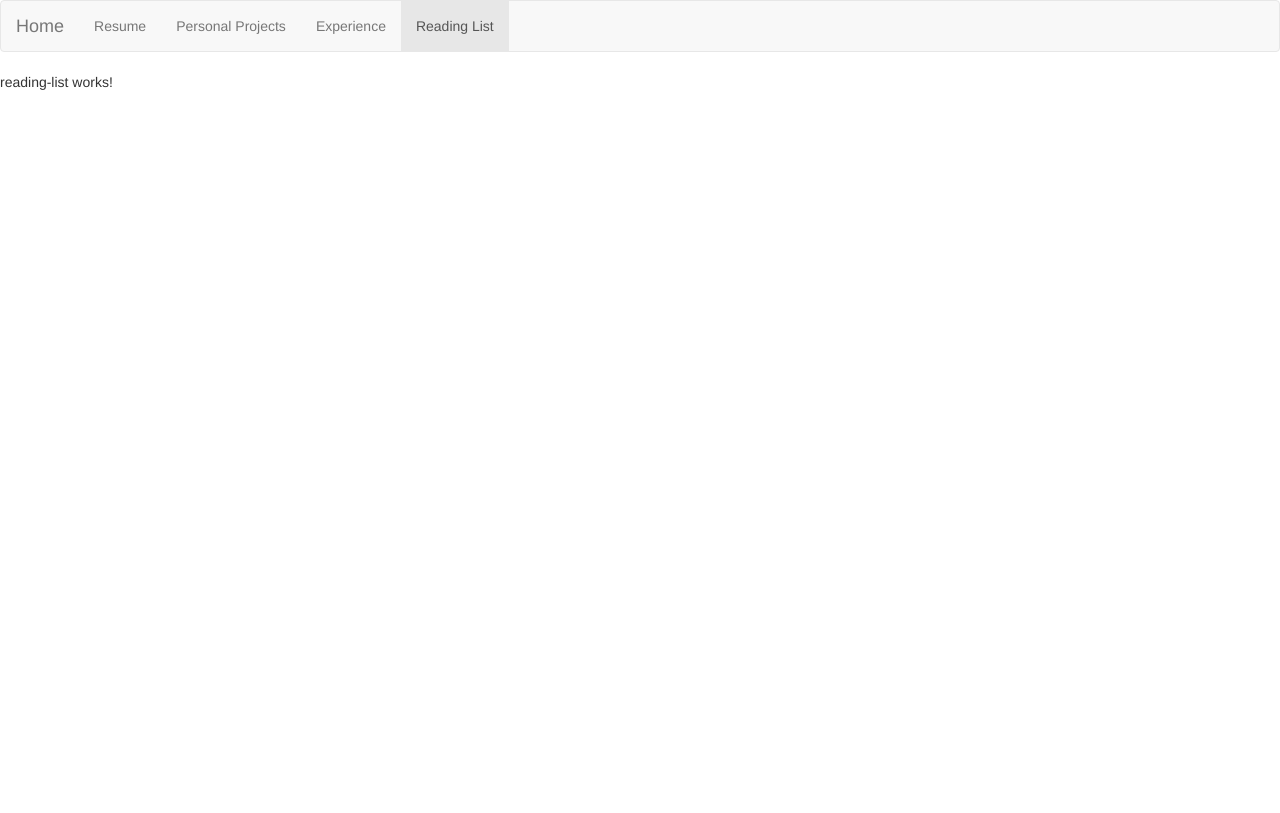
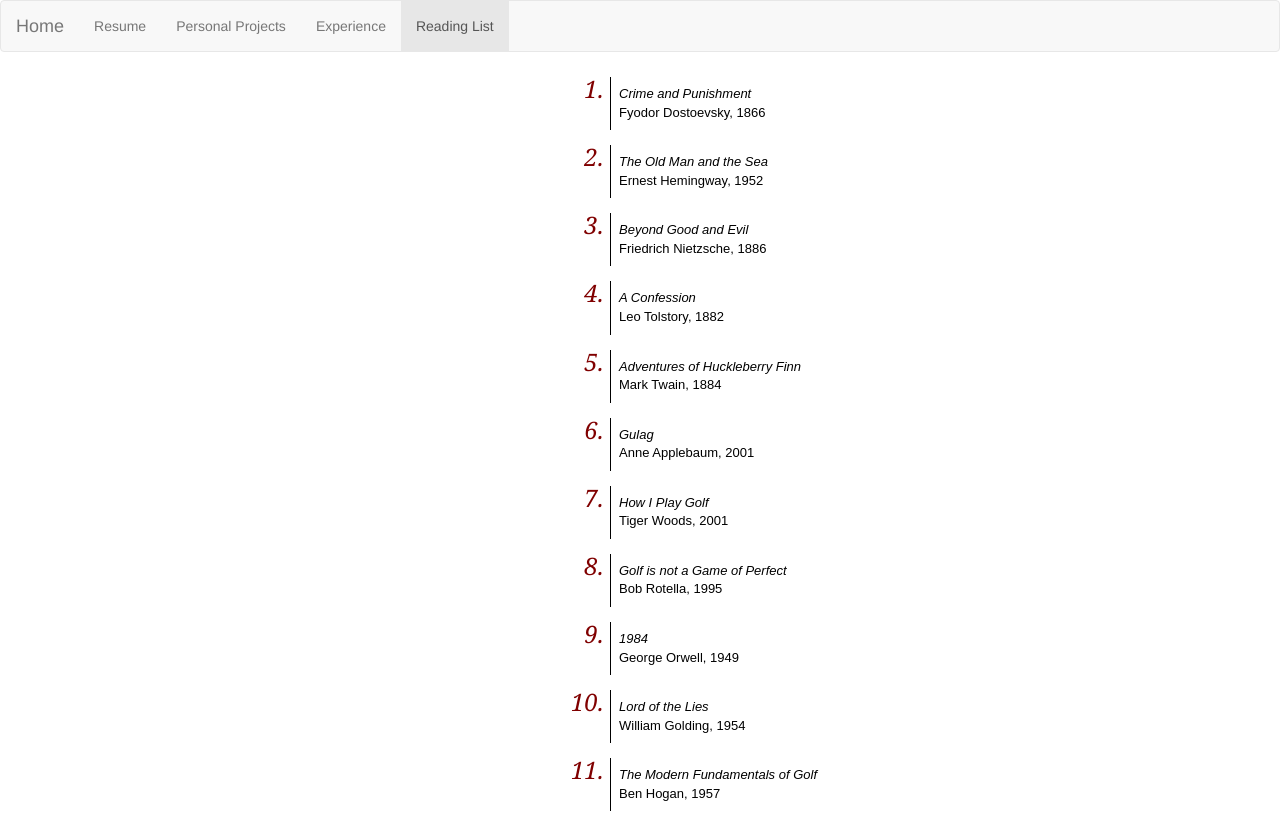
Before and after one commit to michaelkrakovsky/personalWebsite, an Angular app: page /recommended_books in a window 1280 px wide. Shown: the top 813 px of the page. Built offline with nearby package versions, Linux system fonts and the light colour scheme.

Commit message:
Reading List Feature

```diff
--- a/src/app/app.module.ts
+++ b/src/app/app.module.ts
@@ -20,6 +20,7 @@
 import { BrowserAnimationsModule } from '@angular/platform-browser/animations';
 import { ExperienceService } from './experience/experience.service';
 import { ExperienceDetailComponent } from './experience/experience-detail/experience-detail.component';
+import { ReadingList } from './reading-list/reading-list.service';
 
 @NgModule({
   declarations: [
@@ -44,7 +45,11 @@
     HttpModule,
     BrowserAnimationsModule,
   ],
-  providers: [ProjectService, HomeLinksService, ExperienceService],
+  providers: [
+    ProjectService,
+    HomeLinksService,
+    ExperienceService,
+    ReadingList],
   bootstrap: [AppComponent]
 })
 export class AppModule { }
--- a/src/app/reading-list/reading-list.component.css
+++ b/src/app/reading-list/reading-list.component.css
@@ -0,0 +1,23 @@
+.container {
+    margin-left: 0%;
+}
+
+#readingList ol {
+    font-style:italic;
+    font-family:Georgia,
+    Times, serif;
+    font-size:24px;
+    color:maroon;
+    margin-left: 50%;
+}
+#readingList ol li p {
+    padding:8px;
+    font-style:normal;
+    font-family:Arial;
+    font-size:13px;
+    color: black;
+    border-left: 1px solid black;
+}
+#readingList ol li p em {
+    display:block;
+}
--- a/src/app/reading-list/reading-list.component.html
+++ b/src/app/reading-list/reading-list.component.html
@@ -1,3 +1,12 @@
-<p>
-  reading-list works!
-</p>
+<div class="container" id="readingList">
+  <ol>
+    <div class="row" *ngFor="let book of readingList">
+      <li>
+        <p>
+          <em>{{ book.author }}</em>
+          {{ book.title }}, {{ book.date }}
+        </p>
+      </li>
+    </div>
+  </ol>
+</div>
--- a/src/app/reading-list/reading-list.component.ts
+++ b/src/app/reading-list/reading-list.component.ts
@@ -1,4 +1,6 @@
 import { Component, OnInit } from '@angular/core';
+import { Book } from './book.model';
+import { ReadingList } from './reading-list.service';
 
 @Component({
   selector: 'app-reading-list',
@@ -7,9 +9,12 @@
 })
 export class ReadingListComponent implements OnInit {
 
-  constructor() { }
+  readingList: Book[];
+
+  constructor(private readingListService: ReadingList) { }
 
   ngOnInit() {
+    this.readingList = this.readingListService.getReadingList();
   }
 
 }
--- a/src/app/reading-list/reading-llst.service.ts
+++ b/src/app/reading-list/reading-list.service.ts
@@ -16,10 +16,12 @@
         new Book("The Modern Fundamentals of Golf", "Ben Hogan", 1957),
         new Book("Meditation: An In-Depth Guide", "Ian Gawler & Paul Bedson", 2010),
         new Book("The Bill James Historical Baseball Abstract", "Bill James", 2001),
-        new Book("The 48 Laws of Power", "Robert Greene", 1998)
+        new Book("The 48 Laws of Power", "Robert Greene", 1998),
+        new Book("The Count of Monte Cristo", "Alexandre Dumas", 1845),
+        new Book("The Prince", "Niccolò Machiavelli", 1532)
     ];
 
-    getProjects() {
+    getReadingList() {
         return this.readingList.slice();
     }
 
```
Also changed, not shown: src/app/experience/experience.service.ts (+39 -7 lines).
